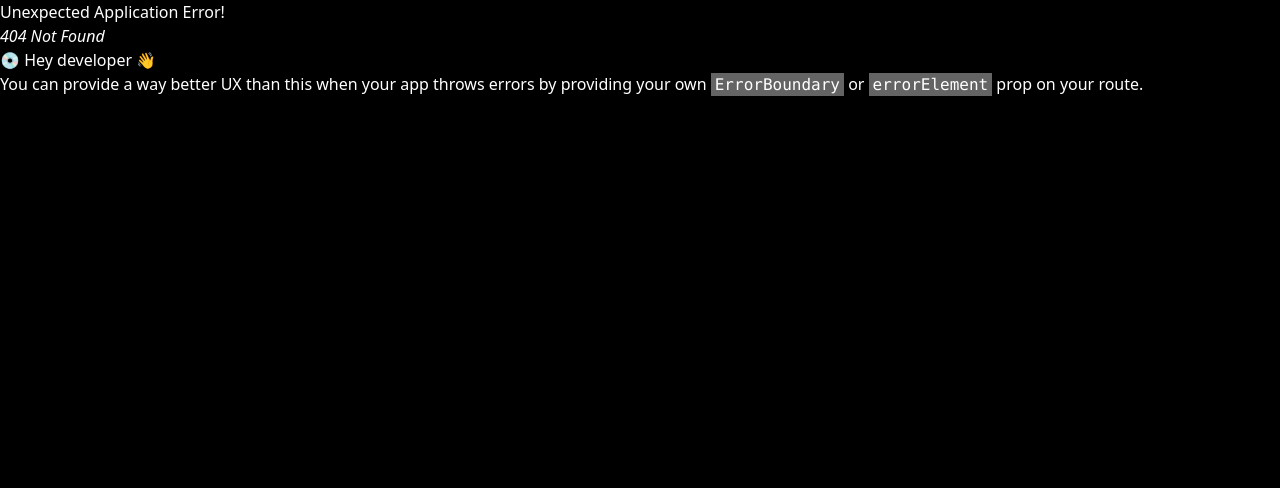
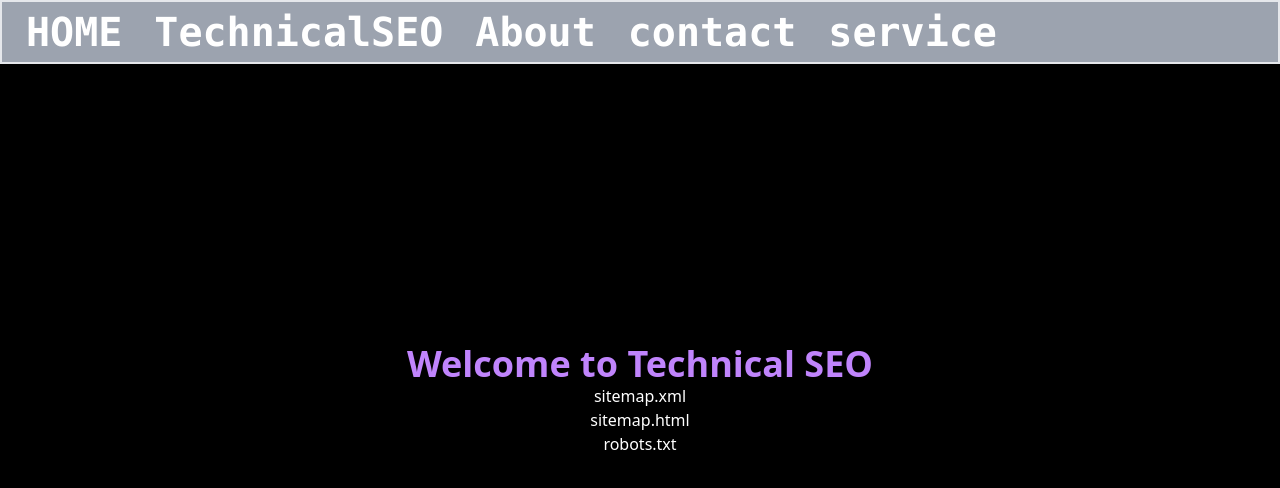
Before and after one commit to webdev-ashishk/technical-seo, a React (Vite) app: page /techseo in a window 1280 px wide. Before the commit this address had no page. Shown: the top 488 px of the page. Built offline with nearby package versions, Linux system fonts and the light colour scheme.

Commit message:
updated with / route

```diff
--- a/src/components/Header.jsx
+++ b/src/components/Header.jsx
@@ -6,7 +6,10 @@ export default function Header() {
       <nav className="border-2 bg-gray-400 pl-6">
         <ul className="flex gap-8 font-mono text-[40px] font-bold flex-end">
           <li>
-            <Link to="/home">TechnicalSEO</Link>
+            <Link to="/">HOME</Link>
+          </li>
+          <li>
+            <Link to="/techseo">TechnicalSEO</Link>
           </li>
           <li>
             <Link to="/about">About</Link>
--- a/src/components/Home.jsx
+++ b/src/components/Home.jsx
@@ -1,18 +1,9 @@
-const Home = () => {
+export default function Home() {
   return (
-    <div>
-      <div className="flex justify-center item-center h-screen text-center flex-col ">
-        <h1 className="text-4xl font-bold text-purple-400">
-          Welcome to Technical SEO
-        </h1>
-        <ol>
-          <li>sitemap.xml</li>
-          <li>sitemap.html</li>
-          <li>robots.txt</li>
-        </ol>
-      </div>
+    <div className="mt-16 grid place-content-center h-screen">
+      <h1 className="text-4xl font-semibold text-blue-500 table border-2 p-5 rounded-lg">
+        welcome to awesome place
+      </h1>
     </div>
   );
-};
-
-export default Home;
+}
--- /dev/null
+++ b/src/components/TechnicalSeo.jsx
@@ -0,0 +1,16 @@
+export default function TechnicalSeo() {
+  return (
+    <div>
+      <div className="flex justify-center item-center h-screen text-center flex-col ">
+        <h1 className="text-4xl font-bold text-purple-400">
+          Welcome to Technical SEO
+        </h1>
+        <ol>
+          <li>sitemap.xml</li>
+          <li>sitemap.html</li>
+          <li>robots.txt</li>
+        </ol>
+      </div>
+    </div>
+  );
+}
```
Also changed, not shown: src/main.jsx (+6 -1 lines).
